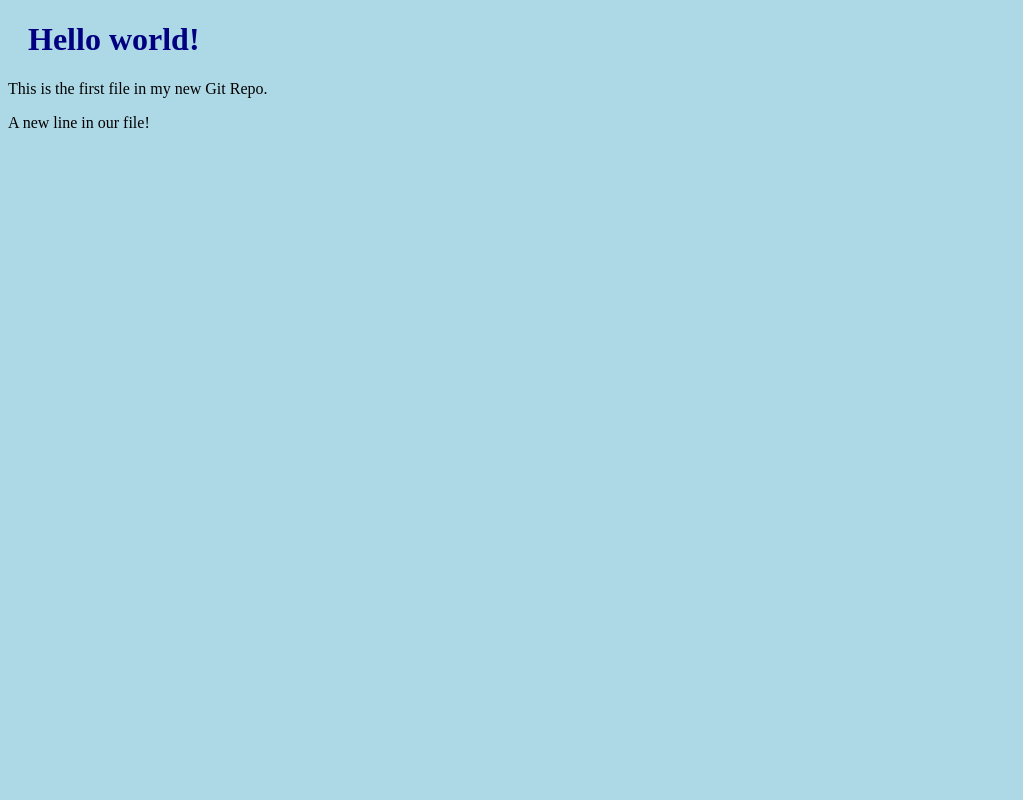
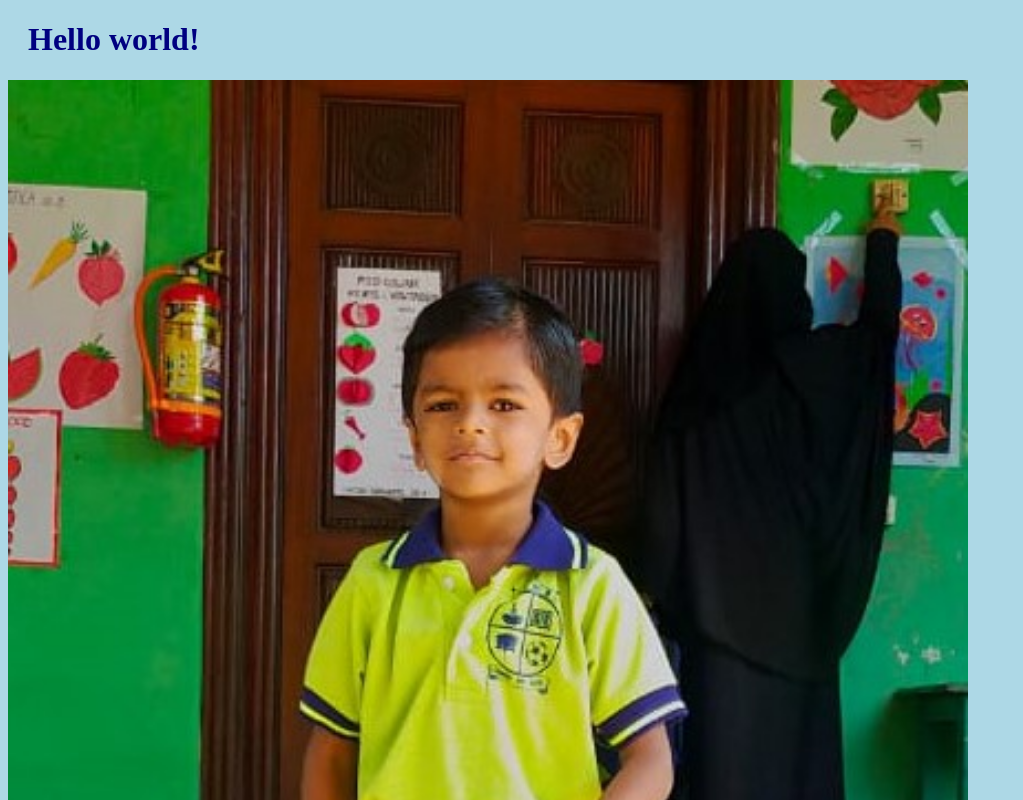
Before and after one commit to Sadiq1028/myproject, a plain HTML site: page index.html in a window 1280 px wide. Shown: the top 800 px of the page, without its empty margins (0-1023 px from the left). Drawn offline with Linux system fonts and the light colour scheme.

Commit message:
update images into html

```diff
--- a/index.html
+++ b/index.html
@@ -7,6 +7,8 @@
 <body>
 
 <h1>Hello world!</h1>
+<div><img src="umar.jpeg" alt="Hello World from Space"
+style="width:100%;max-width:960px"></div>
 <p>This is the first file in my new Git Repo.</p>
 <p>A new line in our file!</p>
 
```
Also changed, not shown: umar.jpeg (added).
